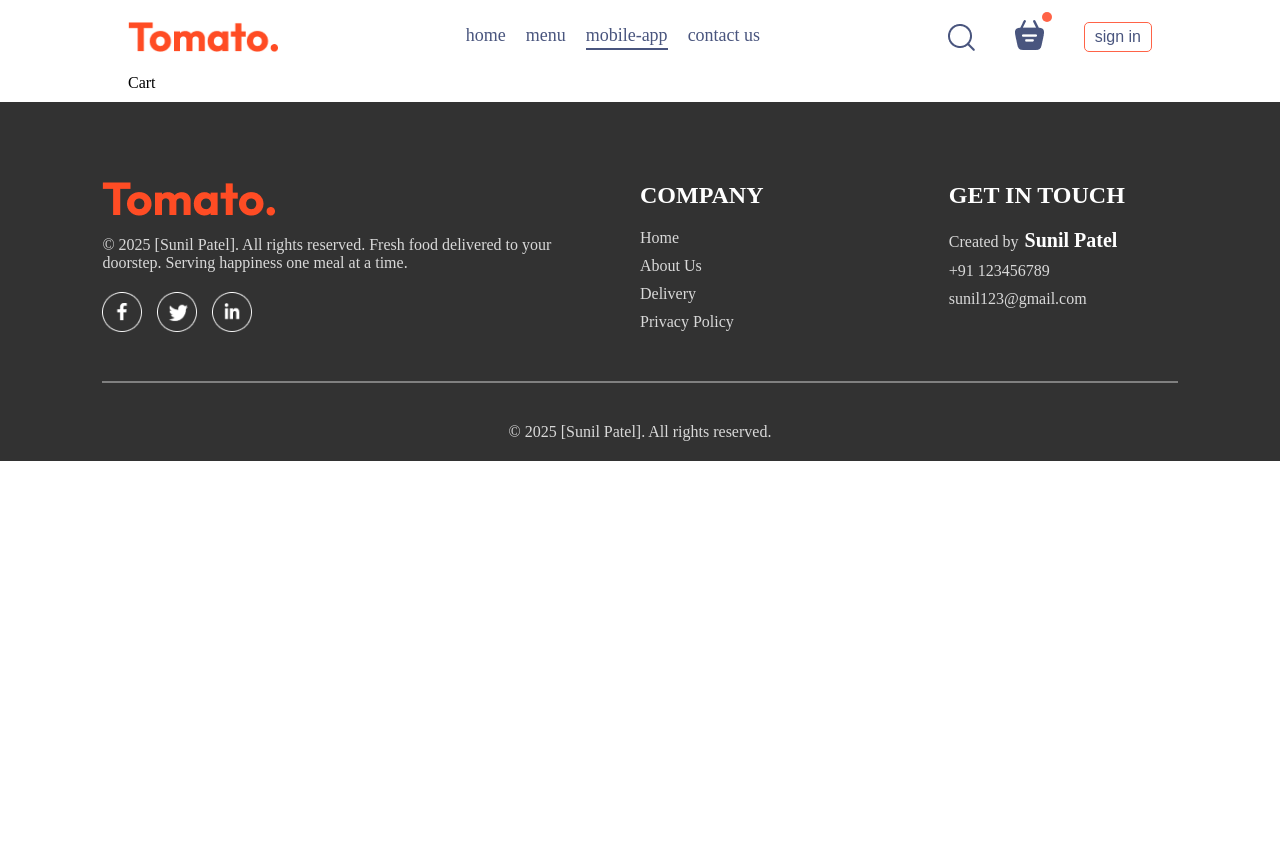
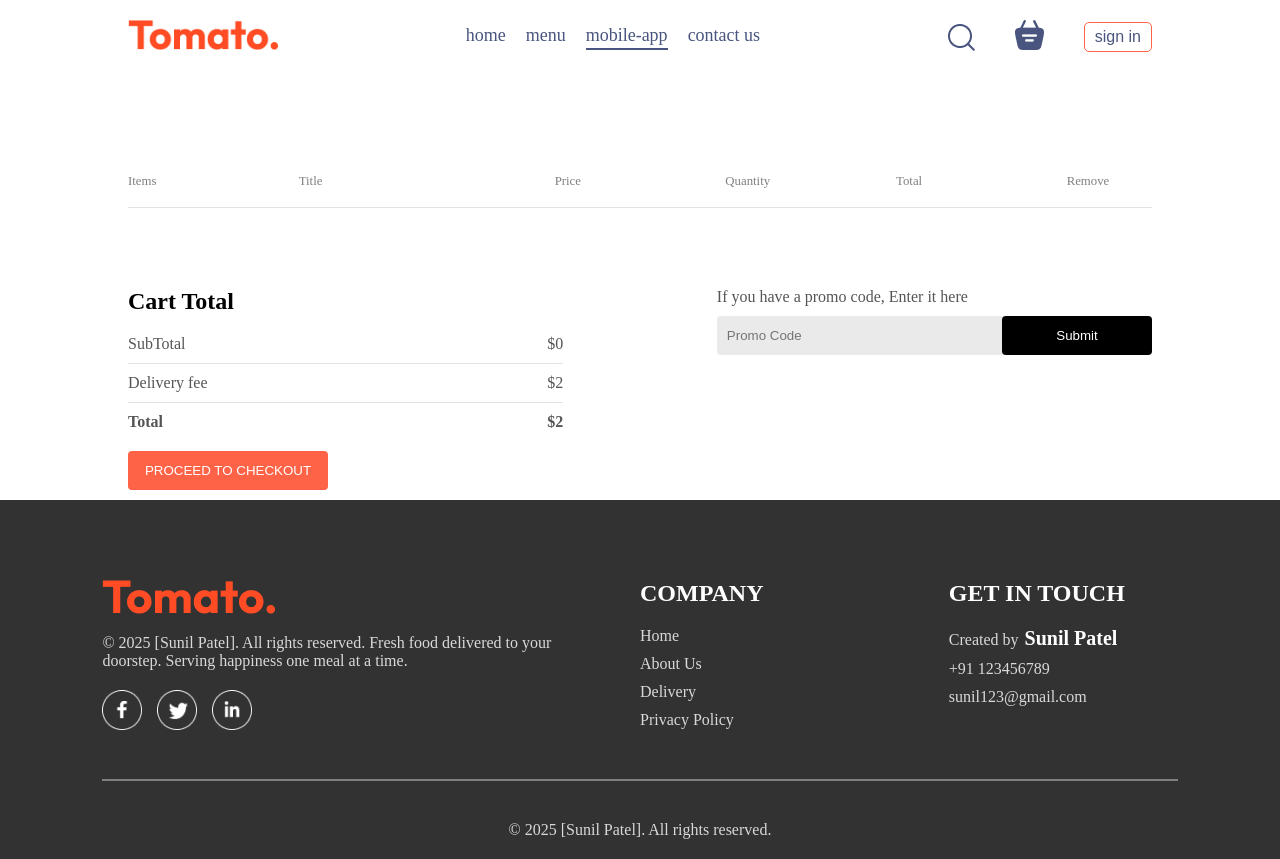
Before and after one commit to Sunil-Patel-21/food-app-mern, a React (Vite) app in the folder frontend/: page /cart in a window 1280 px wide. Before the commit the page ends 800 px from the top, so only its background shows below. Built offline with nearby package versions, Linux system fonts and the light colour scheme.

Commit message:
frontend add cart page

```diff
--- a/frontend/src/components/Navbar/Navbar.jsx
+++ b/frontend/src/components/Navbar/Navbar.jsx
@@ -1,32 +1,60 @@
-import React, { useState } from "react";
+import React, { useContext, useState } from "react";
 import "./Navbar.css";
 import { assets } from "../../assets/frontend_assets/assets.js";
-import {Link} from 'react-router-dom';
-function Navbar({setShowLogin}) {
-
-    const [menu,setMenu] = useState("mobile-app");
+import { Link } from "react-router-dom";
+import { StoreContext } from "../../context/StoreContext.jsx";
+function Navbar({ setShowLogin }) {
+  const [menu, setMenu] = useState("mobile-app");
+  const {getTotalCartAmount} = useContext(StoreContext);
 
   return (
     <div className="navbar">
-
+      <Link to={"/"}>
         <img src={assets.logo} alt="" className="logo" />
+      </Link>
       <ul className="navbar-menu">
-        <Link to="/" onClick={()=>setMenu("home")} className={menu==="home"?"active":""}>home</Link>
-        <a  href="#explore-menu" onClick={()=>setMenu("menu")} className={menu==="menu"?"active":""}>menu</a>
-        <a href="#app-download"  onClick={()=>setMenu("mobile-app")} className={menu==="mobile-app"?"active":""}>mobile-app</a>
-        <a  href="#footer" onClick={()=>setMenu("contact-us")} className={menu==="contact-us"?"active":""}>contact us</a>
+        <Link
+          to="/"
+          onClick={() => setMenu("home")}
+          className={menu === "home" ? "active" : ""}
+        >
+          home
+        </Link>
+        <a
+          href="#explore-menu"
+          onClick={() => setMenu("menu")}
+          className={menu === "menu" ? "active" : ""}
+        >
+          menu
+        </a>
+        <a
+          href="#app-download"
+          onClick={() => setMenu("mobile-app")}
+          className={menu === "mobile-app" ? "active" : ""}
+        >
+          mobile-app
+        </a>
+        <a
+          href="#footer"
+          onClick={() => setMenu("contact-us")}
+          className={menu === "contact-us" ? "active" : ""}
+        >
+          contact us
+        </a>
       </ul>
 
       {/* right navbar  */}
       <div className="navbar-right">
         <img src={assets.search_icon} alt="" />
         <div className="navbar-search-icon">
+          <Link to={"/cart"}>
+            {" "}
             <img src={assets.basket_icon} alt="" />
-            <div className="dot"></div>
+          </Link>
+          <div className={getTotalCartAmount()===0?"":"dot"}></div>
         </div>
-        <button onClick={()=>setShowLogin(true)}>sign in</button>
+        <button onClick={() => setShowLogin(true)}>sign in</button>
       </div>
-
     </div>
   );
 }
--- a/frontend/src/context/StoreContext.jsx
+++ b/frontend/src/context/StoreContext.jsx
@@ -1,45 +1,48 @@
 import { createContext, useEffect, useState } from "react";
 
-import {food_list} from "../assets/frontend_assets/assets"
+import { food_list } from "../assets/frontend_assets/assets";
 
 export const StoreContext = createContext(null);
 
-const StoreContextProvider = (props)=>{
+const StoreContextProvider = (props) => {
+  const [cartItems, setCartItems] = useState({});
 
-    const [cartItems,setCartItems] = useState({});
+  const addToCart = (itemId) => {
+    if (!cartItems[itemId]) {
+      setCartItems((prev) => ({ ...prev, [itemId]: 1 }));
+    } else {
+      setCartItems((prev) => ({ ...prev, [itemId]: prev[itemId] + 1 }));
+    }
+  };
 
-    const addToCart = (itemId)=>{
-        if(!cartItems[itemId]){
-            setCartItems((prev)=>({...prev,[itemId]:1}))
-        }else{
-            setCartItems((prev)=>({...prev,[itemId]:prev[itemId]+1}))
+  const removeFromCart = (itemId) => {
+    setCartItems((prev) => ({ ...prev, [itemId]: prev[itemId] - 1 }));
+  };
+
+  const getTotalCartAmount = () => {
+    let totalAmount = 0;
+    for (const item in cartItems) {
+      if (cartItems[item] > 0) {
+        let itemInfo = food_list.find((product) => product._id === item); //product is available in food_list
+        totalAmount += itemInfo.price * cartItems[item];
       }
     }
-
-    const removeFromCart = (itemId)=>{
-        setCartItems((prev)=>({...prev,[itemId]:prev[itemId]-1}))
-    }
-
-    useEffect(()=>{
-        console.log(cartItems);
-
-    },[cartItems])
-
+    return totalAmount;
+  };
   const contextValue = {
     food_list,
     cartItems,
     setCartItems,
     addToCart,
-        removeFromCart
+    removeFromCart,
+    getTotalCartAmount,
+  };
 
-    }
-
-    return(
+  return (
     <StoreContext.Provider value={contextValue}>
       {props.children}
     </StoreContext.Provider>
-    )
-
-}
+  );
+};
 
 export default StoreContextProvider;
--- a/frontend/src/pages/Cart/Cart.css
+++ b/frontend/src/pages/Cart/Cart.css
@@ -0,0 +1,90 @@
+.cart{
+    margin-top: 100px;
+}
+.cart-items-title{
+    display: grid;
+    grid-template-columns: 1fr  1.5fr 1fr 1fr 1fr 0.5fr;
+    align-items: center;
+    color: gray;
+    font-size: max(1vw,12px);
+}
+.cart-items-item{
+    margin: 10px 0px;
+    color: black;
+}
+.cart-items-item img{
+    width: 50px;
+}
+.cart hr{
+    height: 1px;
+    background-color: #e2e2e2;
+    border: none;
+}
+.cart-items-item .cross{
+    cursor: pointer;
+}
+.cart-bottom{
+    margin-top: 80px;
+    display: flex;
+    justify-content: space-between;
+    gap: max(12vw,20px);
+}
+.cart-total{
+    flex: 1;
+    display: flex;
+    flex-direction: column;
+    gap: 20px;
+}
+.cart-total-details{
+    display: flex;
+    justify-content: space-between;
+    color: #555;
+}
+.cart-total hr{
+    margin: 10px 0px;
+}
+.cart-total button{
+    border: none;
+    color: white;
+    background-color: tomato;
+    width: max(15vw,200px);
+    padding: 12px 0px;
+    border-radius: 4px;
+    cursor: pointer;
+}
+.cart-promocode{
+    flex: 1;
+}
+.cart-promocode p{
+    color: #555;
+}
+.cart-promocode-input{
+    margin-top: 10px;
+    display: flex;
+    justify-content: space-between;
+    align-items: center;
+    background-color: #eaeaea;
+    border-radius: 4px;
+}
+.cart-promocode-input input{
+    background-color: transparent;
+    border: none;
+    outline: none;
+    padding-left: 10px;
+}
+.cart-promocode-input button{
+    width: max(10vw,150px);
+    padding: 12px 5px;
+    background-color: black;
+    border: none;
+    color: white;
+    border-radius: 4px;
+}
+@media (max-width: 750px) {
+   .cart-bottom{
+    flex-direction: column-reverse;
+   }
+   .cart-promocode{
+    justify-content: start;
+   }
+}
--- a/frontend/src/pages/Cart/Cart.jsx
+++ b/frontend/src/pages/Cart/Cart.jsx
@@ -1,11 +1,75 @@
-import React from 'react'
-import "./Cart.css"
+import React, { useContext } from "react";
+import { StoreContext } from "../../context/StoreContext";
+import "./Cart.css";
+import { food_list } from "../../assets/frontend_assets/assets";
 function Cart() {
+  const { cartItems,food_list, removeFromCart,getTotalCartAmount } = useContext(StoreContext);
   return (
-    <div>
-      Cart
+    <div className="cart">
+      <div className="cart-items">
+        <div className="cart-items-title">
+          <p>Items</p>
+          <p>Title</p>
+          <p>Price</p>
+          <p>Quantity</p>
+          <p>Total</p>
+          <p>Remove</p>
+        </div>
+        <br />
+        <hr />
+        {food_list.map((item, index) => {
+          if (cartItems[item._id] > 0) {
+            return (
+              <div key={index}>
+                <div className="cart-items-title cart-items-item">
+                  <img src={item.image} alt={item.name} />
+                  <p>{item.name}</p>
+                  <p>${item.price}</p>
+                  <p>{cartItems[item._id]}</p> {/* display quantity */}
+                  <p>${item.price * cartItems[item._id]}</p>
+                  <p className="cross" onClick={() => removeFromCart(item._id)}>
+                    X
+                  </p>
+                </div>
+                <hr />
+              </div>
+            );
+          }
+        })}
+      </div>
+      <div className="cart-bottom">
+        <div className="cart-total">
+          <h2>Cart Total</h2>
+          <div>
+            <div className="cart-total-details">
+              <p>SubTotal</p>
+              <p>${getTotalCartAmount()}</p>
+            </div>
+            <hr />
+            <div className="cart-total-details">
+              <p>Delivery fee</p>
+              <p>${2}</p>
+            </div>
+            <hr />
+            <div className="cart-total-details">
+              <b>Total</b>
+              <b>${getTotalCartAmount() +2}</b>
+            </div>
+          </div>
+          <button>PROCEED TO CHECKOUT</button>
+        </div>
+        <div className="cart-promocode">
+          <div>
+            <p>If you have a promo code, Enter it here</p>
+            <div className="cart-promocode-input">
+              <input type="text" placeholder="Promo Code" />
+              <button>Submit</button>
+            </div>
+          </div>
+        </div>
+      </div>
     </div>
-  )
+  );
 }
 
-export default Cart
+export default Cart;
```
Lines whose indentation alone changed are shown as unchanged.
